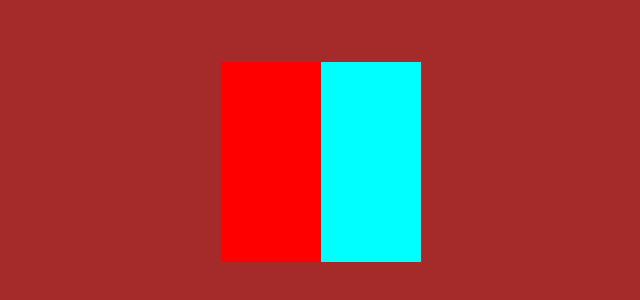
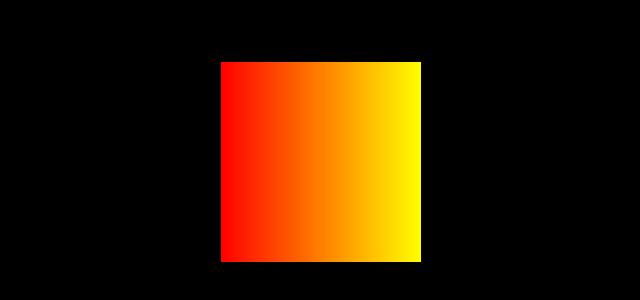
Before and after one commit to feraldruid1/twocolors, a plain HTML site: page index.html in a window 1280 px wide. Shown: the part 238-538 px from the top of the page, without its empty margins (319-959 px from the left). Drawn offline with Linux system fonts and the light colour scheme.

Commit message:
lineargradient

```diff
--- a/index.html
+++ b/index.html
@@ -9,8 +9,6 @@
 </head>
 <body>
     <div class="colordiv">
-        <div class="div1"></div>
-        <div class="div2"></div>
     </div>
 </body>
 </html>
--- a/style.css
+++ b/style.css
@@ -1,7 +1,7 @@
 body {
     margin: 0px;
     padding: 0px;
-    background-color: brown;
+    background-color: black;
     display: flex;
     justify-content: center;
     align-items: center;
@@ -9,17 +9,8 @@ body {
 }
 .colordiv {
     display: flex;
-    background-color: black;
+    background-color: white;
     width: 200px;
     height: 200px;
+    background-image: linear-gradient(to right, red , yellow);
 }
-.div1 {
-    background-color: red;
-   width: 100px;
-   height: 200px;
-}
-.div2 {
-    background-color: aqua;
-    width: 100px;
-    height: 200px;
-}
```
